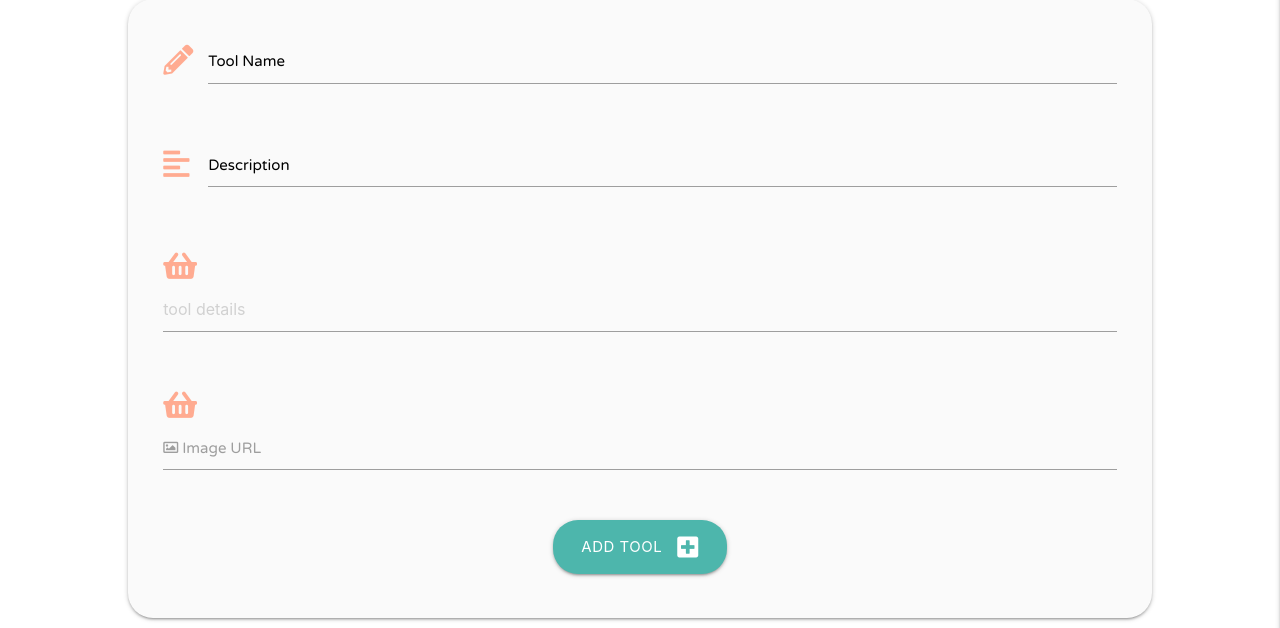
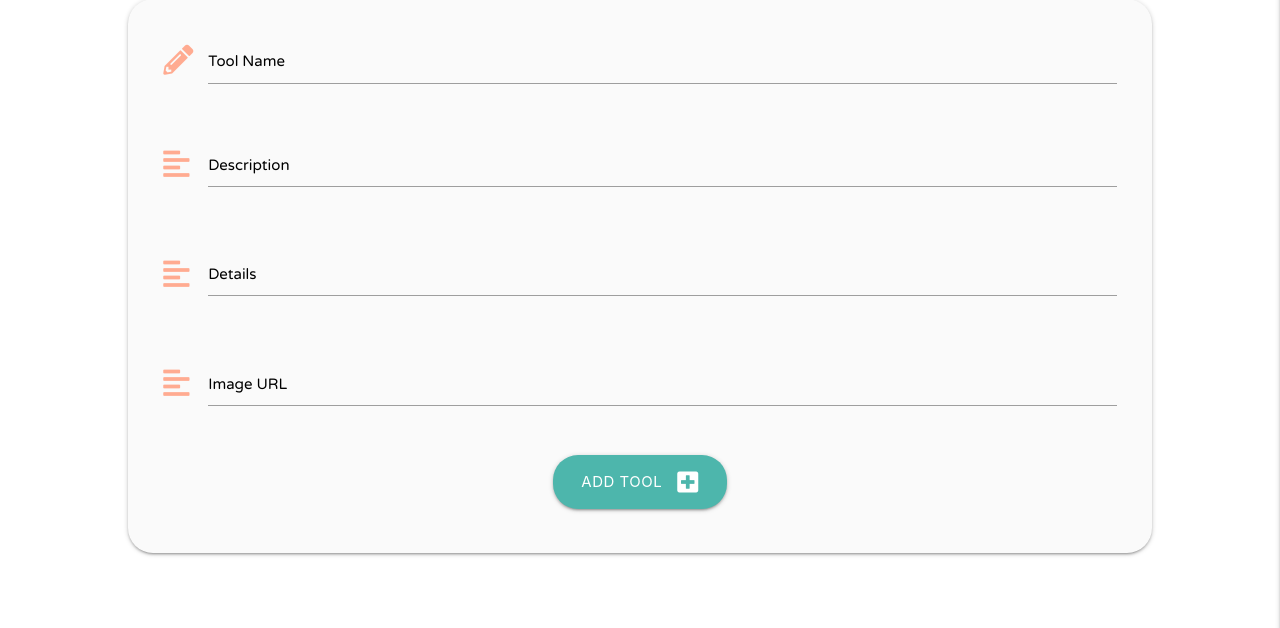
Before and after one commit to Code-Institute-Submissions/FeedMe, a Flask app: page /add_tool in a window 1280 px wide. Shown: the part 172-800 px from the top of the page. Run offline with Flask 2, Linux system fonts and the light colour scheme; data that the repository does not hold is empty; some libraries are stand-ins or nearby versions; some web fonts are replaced.

```diff
--- a/templates/add_tool.html
+++ b/templates/add_tool.html
@@ -23,27 +23,28 @@
                 <div class="input-field col s12">
                     <i class="fas fa-align-left prefix deep-orange-text text-lighten-3"></i>
                     <textarea id="tool_description" name="tool_description" minlength="5"
-                        maxlength="35" class="materialize-textarea validate" required></textarea>
+                        maxlength="500" class="materialize-textarea validate" required></textarea>
                     <label for="tool_description">Description</label>
                 </div>
             </div>
 
             <!-- Tool Details -->
             <div class="row">
-                <i class="fas fa-shopping-basket prefix deep-orange-text text-lighten-3 input-field col s12"></i>
                 <div class="input-field col s12">
-                    <div id="details"><input type="text" id="tool_details"
-                        name="tool_details" minlength="5" class="validate" placeholder="tool details" required></div>
-                    <label for="tool_details"></label>
+                    <i class="fas fa-align-left prefix deep-orange-text text-lighten-3"></i>
+                    <textarea id="tool_details" name="tool_details" minlength="5"
+                        maxlength="500" class="materialize-textarea validate" required></textarea>
+                    <label for="tool_details">Details</label>
                 </div>
             </div>
 
             <!-- Tool Image -->
             <div class="row">
-                <i class="fas fa-shopping-basket prefix deep-orange-text text-lighten-3 input-field col s12"></i>
                 <div class="input-field col s12">
-                    <textarea id="tool_image" name="tool_image" class="materialize-textarea" minlength="5" maxlength="200" required></textarea>
-                    <label for="tool_image"><i class="far fa-image"></i> Image URL</label>
+                    <i class="fas fa-align-left prefix deep-orange-text text-lighten-3"></i>
+                    <textarea id="tool_image" name="tool_image" class="materialize-textarea" minlength="5"
+                        maxlength="500" required></textarea>
+                    <label for="tool_image">Image URL</label>
                 </div>
             </div>
 
--- a/templates/tools.html
+++ b/templates/tools.html
@@ -30,7 +30,7 @@
         <div class="col s12 m3 l3">
             <div class="card">
                 <div class="card-image">
-                    <img class="responsive-img image" src="{{ tool.tool_image }}" alt="{{ tool.tool_name }}" />
+                    <img src="{{ tool.tool_image }}" alt="{{ tool.tool_name }}" />
                 </div>
                 <div class="card-content">
                     <a href="{{url_for('tool', tool_id=tool._id)}}">
```
